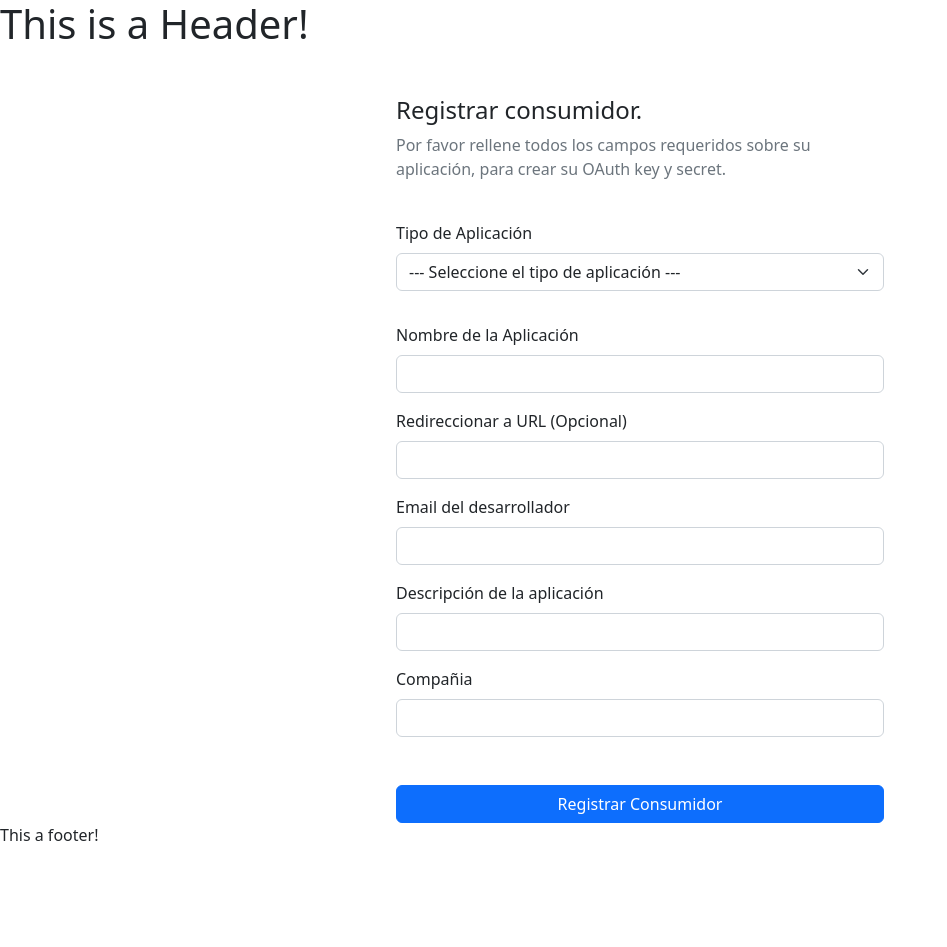
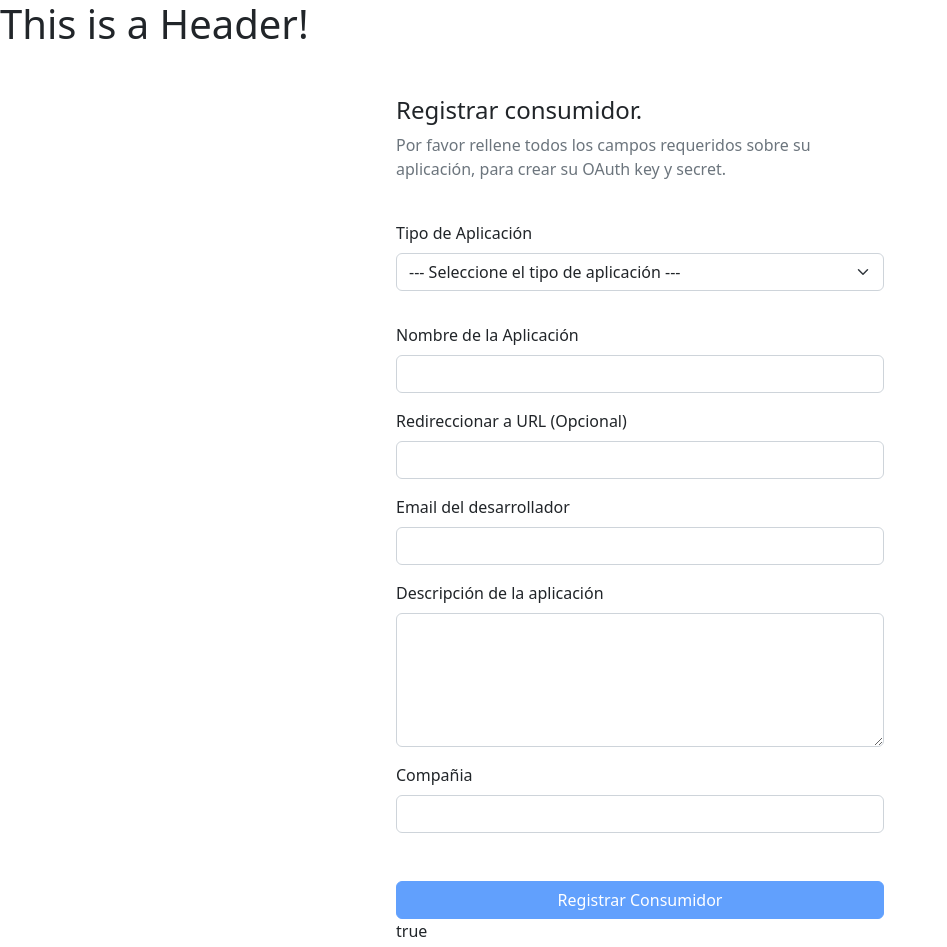
Before and after one commit to rengerden/openBankProjectClient, an Angular app: page / in a window 1280 px wide. Shown: the top 947 px of the page, without its empty margins (0-947 px from the left). Before the commit the page ends 863 px from the top, so only its background shows below. Built offline with nearby package versions, Linux system fonts and the light colour scheme.

Commit message:
Add styles

```diff
--- a/src/app/register-consumer/register-consumer.component.html
+++ b/src/app/register-consumer/register-consumer.component.html
@@ -23,18 +23,34 @@
                     </option>
                 </select>
                 <label class="form-label mt-3" for="applicationName">Nombre de la Aplicaci&oacute;n</label>
-                <input class="form-control" type="text" formControlName="applicationName">
+                <input class="form-control" type="text" formControlName="applicationName" id="applicationName" required>
+                <!-- <div *ngIf="applicationName?.invalid && (applicationName?.dirty || applicationName?.touched)" class="alert alert-danger mt-2">
+                    <p *ngIf="applicationName?.errors?.['required']">
+                        El campo nombre de la aplicac&oacute;n es requerido.
+                    </p>
+                </div> -->
                 <label class="form-label mt-3" for="redirectUrl">Redireccionar a URL (Opcional)</label>
                 <input class="form-control" type="text" formControlName="redirectUrl">
                 <label class="form-label mt-3" for="developerEmail">Email del desarrollador</label>
-                <input class="form-control" type="text" formControlName="developerEmail">
+                <input class="form-control" type="text" formControlName="developerEmail" required>
+                <!-- <div class="text-danger" *ngIf="developerEmail.errors?.['required']">
+                    El campo email es requerido.
+                </div>
+                <div class="text-danger" *ngIf="developerEmail.errors?.['required']">
+                    El campo email no es un formato valido.
+                </div> -->
+
                 <label class="form-label mt-3" for="description">Descripci&oacute;n de la aplicaci&oacute;n</label>
-                <input class="form-control" type="text" formControlName="description">
+                <textarea class="form-control" formControlName="description" required name="description" id="description" rows="5"></textarea>
                 <label class="form-label mt-3" for="company">Compa&ntilde;ia</label>
-                <input class="form-control" type="text" formControlName="company">
-                <button type="submit" class="btn btn-primary btn-block mt-5">
+                <input class="form-control" type="text" formControlName="company" required>
+                <button type="submit" class="btn btn-primary btn-block mt-5" [disabled]="registerForm.invalid">
                     Registrar Consumidor
                 </button>
+
+                {{registerForm.invalid}}
+
+
             </div>
         </form>
     </div>
--- a/src/app/register-consumer/register-consumer.component.scss
+++ b/src/app/register-consumer/register-consumer.component.scss
@@ -1,6 +1,13 @@
 .custom-wrapper {
     max-width: 80vw;
 }
+
+.ng-touched.ng-invalid:is(input, textarea),
+.ng-dirty.ng-invalid:is(input, textarea) {
+    outline: 2px solid rgb(218, 64, 64);
+}
+
+
 
 @media only screen and (min-width: 768px) {
     .custom-wrapper {
--- a/src/app/register-consumer/register-consumer.component.ts
+++ b/src/app/register-consumer/register-consumer.component.ts
@@ -1,5 +1,5 @@
 import { Component, OnInit } from '@angular/core';
-import { FormBuilder, Validators } from '@angular/forms';
+import { FormBuilder, FormControl, Validators } from '@angular/forms';
 
 @Component({
   selector: 'app-register-consumer',
@@ -24,8 +24,12 @@ export class RegisterConsumerComponent implements OnInit {
     company: ['', [Validators.required]]
   });
 
-  get selectedApplicationType() {
-    return this.registerForm.get('selectApplicationType');
+  get selectedApplicationType(): FormControl {
+    return this.registerForm.get('selectApplicationType') as FormControl;
+  }
+
+  get applicationName(): FormControl {
+    return this.registerForm.get('applicationName') as FormControl;
   }
 
   changeApplicationType(e : any) {
@@ -36,6 +40,8 @@ export class RegisterConsumerComponent implements OnInit {
 
   onSubmit() {
     console.log('Testing onSubmit');
+    this.registerForm.dirty;
+    console.log(this.registerForm);
   }
 
 }
```
